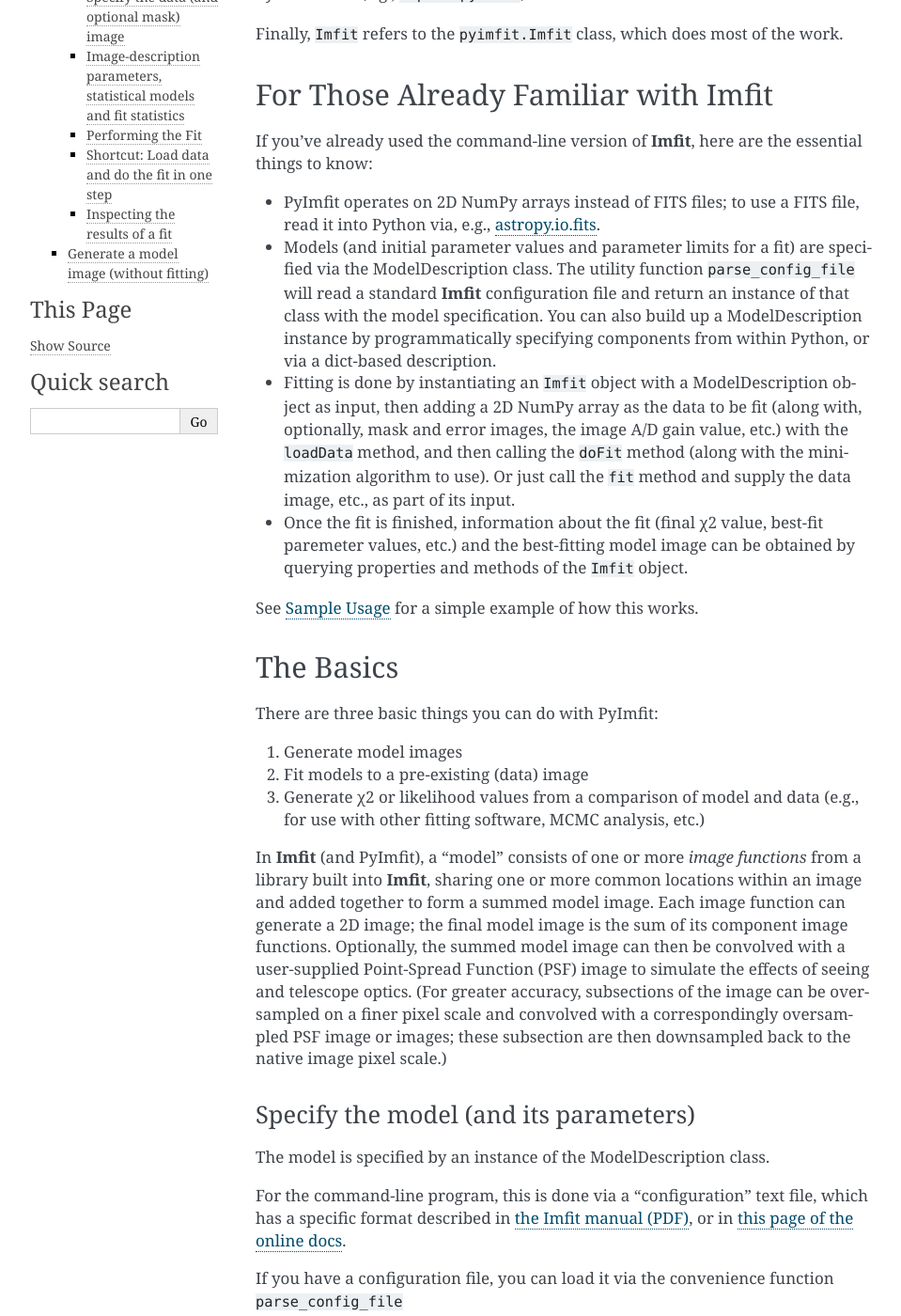
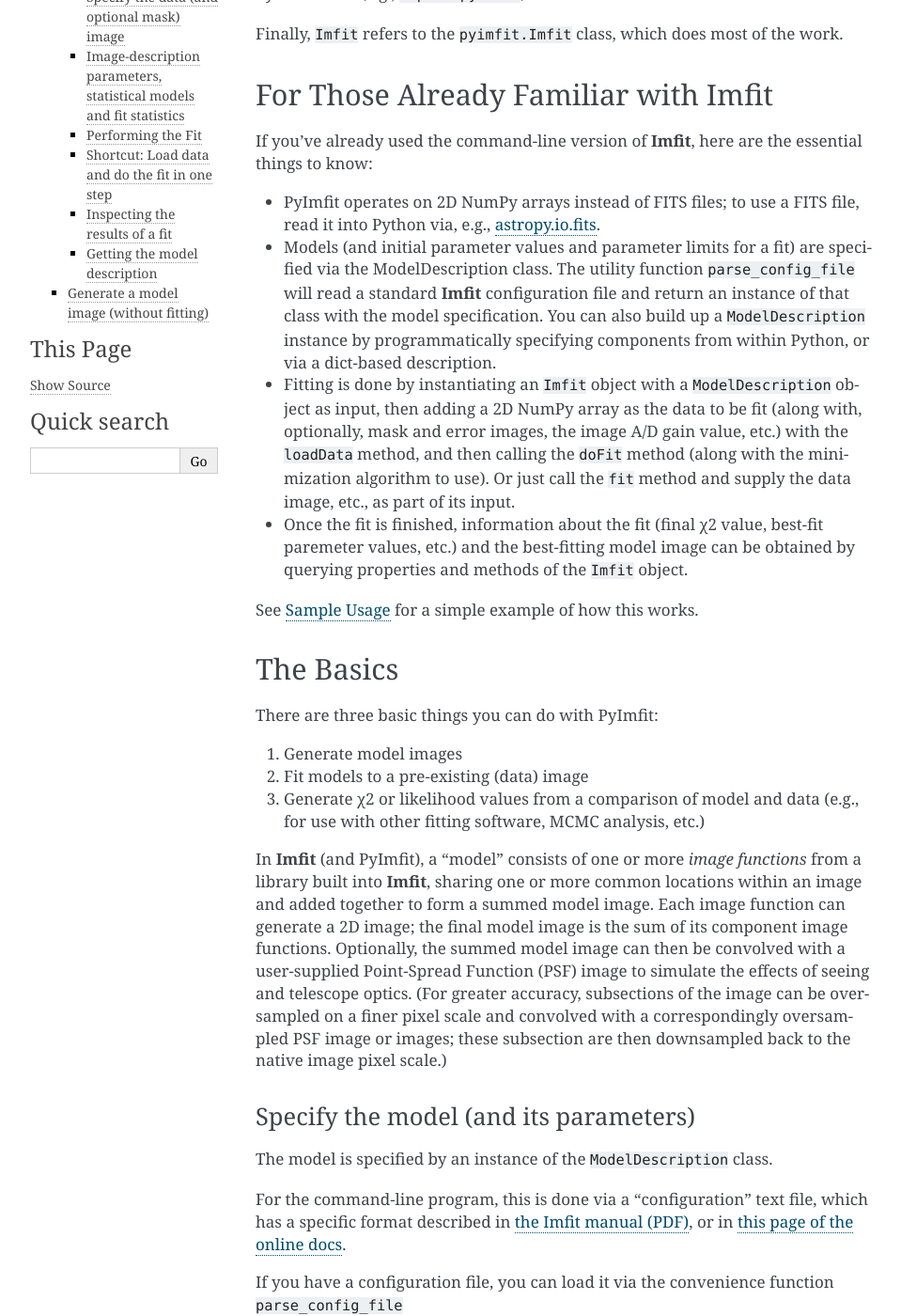
Before and after one commit to perwin/pyimfit, a Sphinx documentation site: the page built from docs/overview.rst, in a window 1280 px wide and 1400 px high, scrolled down 318 px. Shown: the whole window at 94% size, without its empty margins (148-1107 px from the left). Built offline with Sphinx 7.4.7, drawn with Linux system fonts in a browser that asks for light colours; pages that are not in the unit, such as notebooks, are missing from menus; some of the changed text lies outside the part shown.

Commit message:
More documentation updates

```diff
--- a/docs/overview.rst
+++ b/docs/overview.rst
@@ -30,17 +30,17 @@
    are specified via the ModelDescription class. The utility function
    ``parse_config_file`` will read a standard **Imfit** configuration
    file and return an instance of that class with the model
-   specification. You can also build up a ModelDescription instance by
-   programmatically specifying components from within Python, or via a
-   dict-based description.
+   specification. You can also build up a ``ModelDescription`` instance
+   by programmatically specifying components from within Python, or via
+   a dict-based description.
 
 -  Fitting is done by instantiating an ``Imfit`` object with a
-   ModelDescription object as input, then adding a 2D NumPy array as the
-   data to be fit (along with, optionally, mask and error images, the
-   image A/D gain value, etc.) with the ``loadData`` method, and then
-   calling the ``doFit`` method (along with the minimization algorithm
-   to use). Or just call the ``fit`` method and supply the data image,
-   etc., as part of its input.
+   ``ModelDescription`` object as input, then adding a 2D NumPy array as
+   the data to be fit (along with, optionally, mask and error images,
+   the image A/D gain value, etc.) with the ``loadData`` method, and
+   then calling the ``doFit`` method (along with the minimization
+   algorithm to use). Or just call the ``fit`` method and supply the
+   data image, etc., as part of its input.
 
 -  Once the fit is finished, information about the fit (final χ2 value,
    best-fit paremeter values, etc.) and the best-fitting model image can
@@ -77,7 +77,7 @@
 Specify the model (and its parameters)
 ~~~~~~~~~~~~~~~~~~~~~~~~~~~~~~~~~~~~~~
 
-The model is specified by an instance of the ModelDescription class.
+The model is specified by an instance of the ``ModelDescription`` class.
 
 For the command-line program, this is done via a “configuration” text
 file, which has a specific format described in `the Imfit manual
@@ -95,12 +95,12 @@
 where ``configFilePath`` is a string specifying the path to the
 configuration file.
 
-You can also construct a ModelDescription instance programmatically from
-within Python; see below for a very simple example, or `Sample
+You can also construct a ``ModelDescription`` instance programmatically
+from within Python; see below for a very simple example, or `Sample
 Usage <./sample_usage.html>`__ for a slightly more complicated example.
-Finally, you can create a ModelDescription instance by calling the class
-function ``ModelDescription.dict_to_ModelDescription`` with a dict-based
-description of the model; see below for an example.
+Finally, you can create a ``ModelDescription`` instance by calling the
+class function ``ModelDescription.dict_to_ModelDescription`` with a
+dict-based description of the model; see below for an example.
 
 (You can get a list of the available image functions – “Sersic”,
 “Exponential”, etc. – from the package-level variable
@@ -109,8 +109,8 @@
 functions are described in detail in `the Imfit manual
 (PDF) <https://www.mpe.mpg.de/~erwin/resources/imfit/imfit_howto.pdf>`__.)
 
-Once you have a ModelDescription object describing the model, you can
-create an instance of the ``Imfit`` class based on the model;
+Once you have a ``ModelDescription`` object describing the model, you
+can create an instance of the ``Imfit`` class based on the model;
 optionally, if you want the model to be convolved with a PSF, you can
 also supply the PSF image (in the form of a 2D NumPy array):
 
@@ -410,6 +410,24 @@
 
    residual_im = data_im - bestfit_model_im
 
+Getting the model description
+^^^^^^^^^^^^^^^^^^^^^^^^^^^^^
+
+There are two ways to get a copy of the current model description (which
+will include the current best-fit parameter values if a successful fit
+was performed, though it will *not* include parameter error estimates).
+The first returns a ``ModelDescription`` object; the second returns a
+dict containing information about the model (which may be simpler to
+inspect). The dict format can then be used with
+``pyimfit.ModelDescription.dict_to_ModelDescription()`` to generate a
+new ModelObject instance.
+
+::
+
+   model_desc = imfitter.getModelDescription()
+
+   model_dict = imfitter.getModelAsDict()
+
 Generate a model image (without fitting)
 ~~~~~~~~~~~~~~~~~~~~~~~~~~~~~~~~~~~~~~~~
 
--- a/new_notes_and_todo_for_python-wrapper_code.txt
+++ b/new_notes_and_todo_for_python-wrapper_code.txt
@@ -174,8 +174,8 @@
             -- overview [somewhere in "Specifying a model"]
             [x] Look at current docs to see where this would go
             [x] Add 1-sentence mention of model dicts to "For Those Already Familiar with Imfit"
-            [ ] Add new subsection inside "Specify the model (and its parameters)" describing dicts
-            [ ] Add mention of Imfit.getModelAsDict() to "Inspecting the results of a fit" subsection
+            [x] Add new subsection inside "Specify the model (and its parameters)" describing dicts
+            [x] Add mention of Imfit.getModelAsDict() to "Inspecting the results of a fit" subsection
 
 
     * Possible bug in Imfit.getModelImage
```
Also changed, not shown: docs/overview.md (+22 -6 lines).
